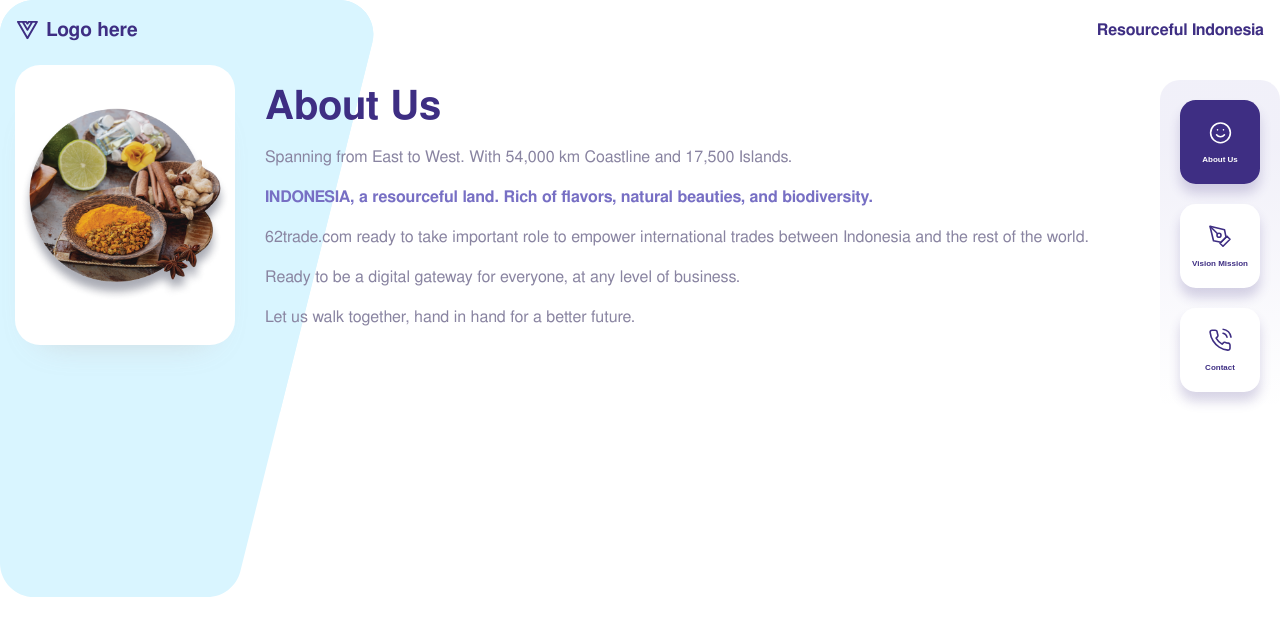
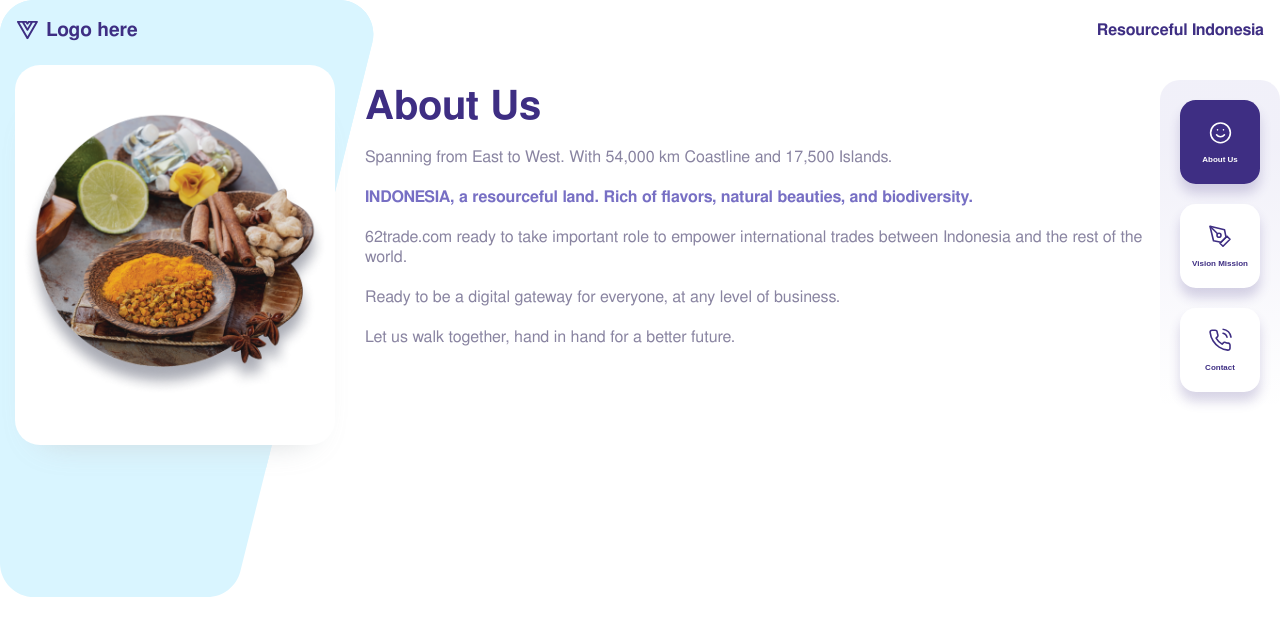
Before and after one commit to ibrahimtrg18/landing-page-indonesia, a Next.js app: page /about in a window 1280 px wide. Shown: the top 636 px of the page. Built offline with nearby package versions, Linux system fonts and the light colour scheme.

Commit message:
update styles/(About, Contact, VisionMission): improving style

```diff
--- a/src/styles/About.js
+++ b/src/styles/About.js
@@ -6,7 +6,26 @@ import { CardImageContainer, CopyRight } from "../components/CardImage/styles";
 export const AboutContainer = styled.div`
   @media screen and (min-width: 481px) {
     display: grid;
-    grid-template-columns: minmax(50px, 250px) 1fr max-content;
+    grid-template-columns: minmax(50px, 200px) 1fr max-content;
+
+    & > ${CardImageContainer} {
+      grid-column-start: 1;
+      grid-row-start: 1;
+
+      & ${CopyRight} {
+        display: none;
+      }
+    }
+
+    & > ${MenuList} {
+      flex-direction: column;
+      margin-top: 0;
+    }
+  }
+
+  @media screen and (min-width: 769px) {
+    display: grid;
+    grid-template-columns: minmax(50px, 350px) 1fr max-content;
 
     & > ${CardImageContainer} {
       grid-column-start: 1;
```
Also changed, not shown: src/styles/Contact.js (+20 -1 lines), src/styles/VisionMission.js (+20 -1 lines).
